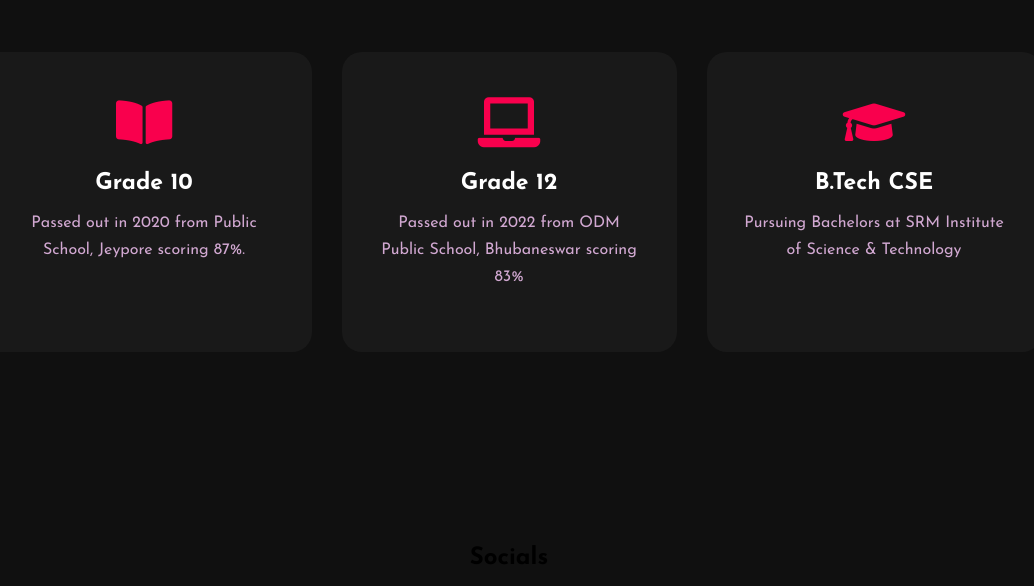
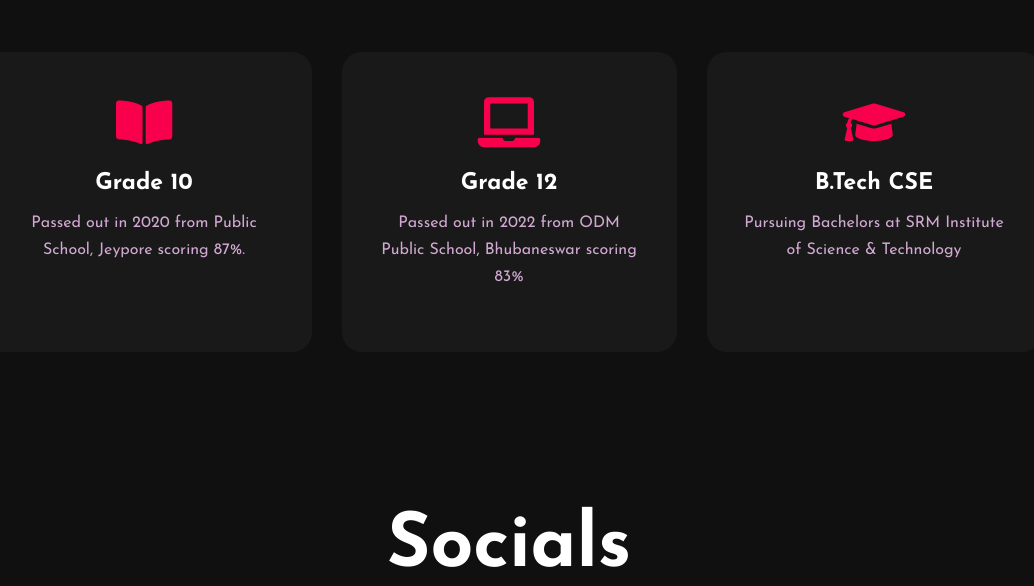
Before and after one commit to sanasreeraj/Portfolio_Website, a plain HTML site: page index.html in a window 1280 px wide. Shown: the part 2233-2819 px from the top of the page, without its empty margins (131-1165 px from the left). Drawn offline with Linux system fonts and the light colour scheme; a web font is replaced by a local one.

Commit message:
Update style.css

```diff
--- a/css/style.css
+++ b/css/style.css
@@ -280,6 +280,12 @@ footer p:nth-child(2){
 	text-align: center;
 	line-height: 26px;
 }
+.footer h2{
+	color: white;
+	font-size: 75px;
+	text-transform: capitalize;
+	margin-bottom: 20px;
+}
 .social{
 	display: flex;
 }
```
